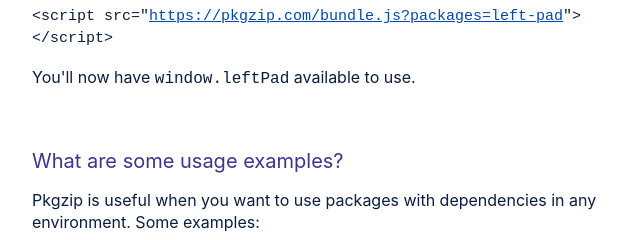
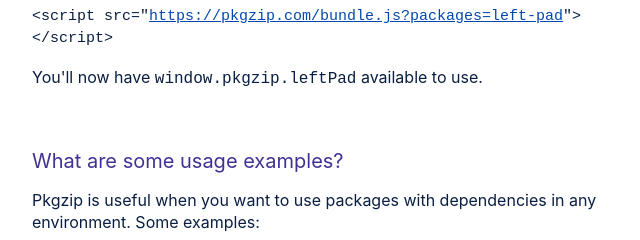
Before and after one commit to onface/pkgzip.com, a website: page src/assets/index.html in a window 1280 px wide. Shown: the part 238-478 px from the top of the page, 308-948 px from the left. Drawn offline with Linux system fonts and the light colour scheme; a script that the page names is missing.

Commit message:
fix(docs): add namespace to docs

```diff
--- a/src/assets/index.html
+++ b/src/assets/index.html
@@ -105,7 +105,7 @@
       <p style="font-family: monospace; font-size: 15px;">
         &lt;script src=&quot;<a href="https://pkgzip.com/bundle.js?packages=left-pad">https://pkgzip.com/bundle.js?packages=left-pad</a>&quot;&gt;&lt;/script&gt;
       </p>
-      <p>You'll now have <code>window.leftPad</code> available to use.</p>
+      <p>You'll now have <code>window.pkgzip.leftPad</code> available to use.</p>
 
       <h2>What are some usage examples?</h2>
       <p>Pkgzip is useful when you want to use packages with dependencies in any environment. Some examples:</p>
```
